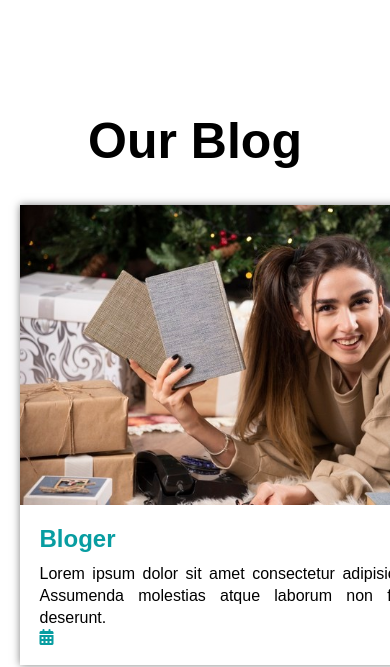
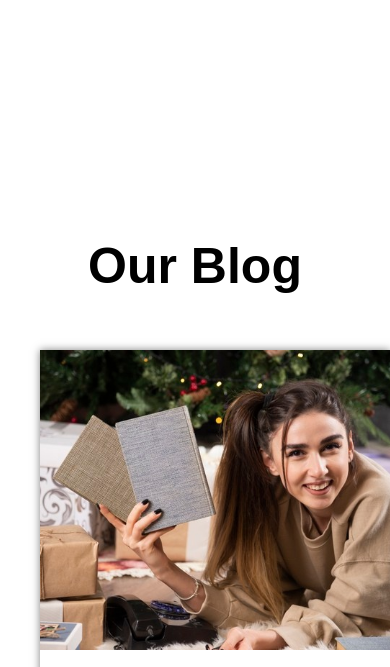
Before and after one commit to Abdulrahman8x825/Nassar-Maraabah, a plain HTML site: page Index.html in a window 390 px wide. Shown: the part 8378-9045 px from the top of the page. Drawn offline with Linux system fonts and the light colour scheme; files whose address does not match are found by name.

Commit message:
updated blog section for mobile responsiveness

```diff
--- a/Style.css
+++ b/Style.css
@@ -815,4 +815,26 @@ footer .end span {
     top: 62%;
     left: 15.5%;
   }
+  /* BLOG */
+  .blog {
+    margin-right: 100px;
+  }
+
+  .blog h1 {
+    margin-top: 150px;
+  }
+
+  .blog .blog-box {
+    grid-template-columns: repeat(1, 1fr);
+    row-gap: 20px;
+  }
+
+  .blog .blog-box .blog-card {
+    width: 350px;
+    margin: 20px;
+  }
+
+  .blog .blog-box .blog-card .blog-image {
+    width: 350px;
+  }
 }
```
